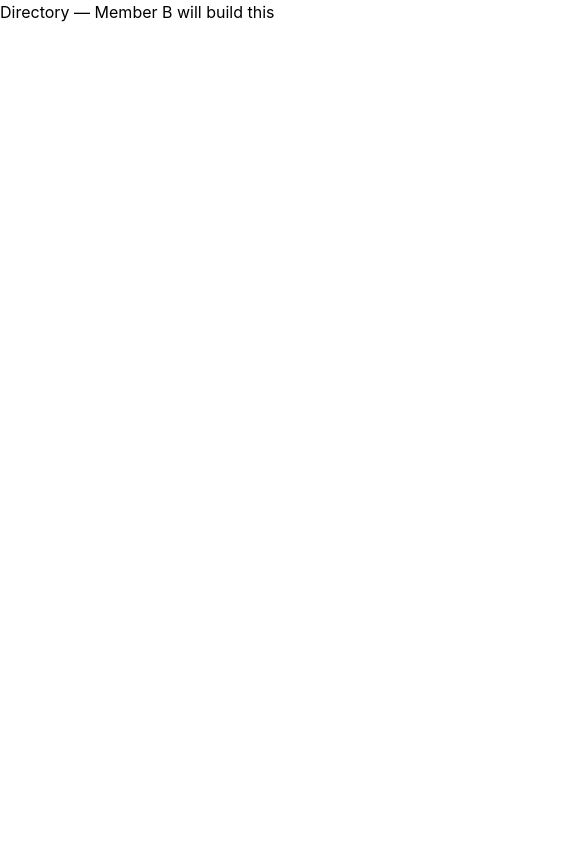
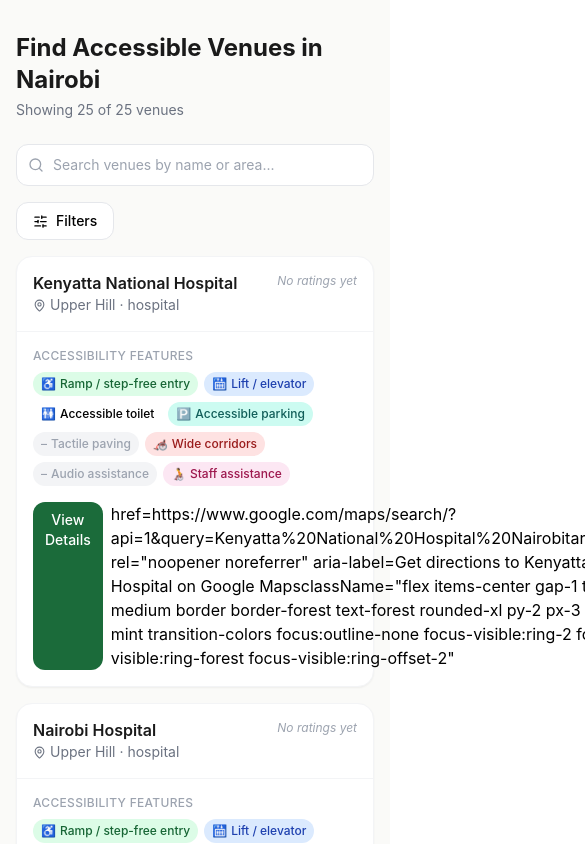
Before and after one commit to natasherr/accessmap-nairobi, a React (Vite) app: page /directory in a window 390 px wide. Shown: the top 844 px of the page, 585 px wide, since content can reach past the window. Built offline with nearby package versions, Linux system fonts and the light colour scheme.

Commit message:
feat: build Directory page with search,filters and venue Grid

```diff
--- a/src/pages/Directory.jsx
+++ b/src/pages/Directory.jsx
@@ -1,3 +1,178 @@
+import { useState, useMemo } from 'react'
+import { SlidersHorizontal } from 'lucide-react'
+import { useVenues } from '../hooks/useVenues'
+import { useReports } from '../hooks/useReports'
+import { filterVenues } from '../utils/filters'
+import SearchBar from '../components/SearchBar'
+import FilterSidebar, { DEFAULT_FILTERS } from '../components/FilterSidebar'
+import VenueCard from '../components/VenueCard'
+
+/**
+ * Directory
+ * Main venue listing page — rendered at route /directory
+ * Ties together SearchBar, FilterSidebar, and VenueCard.
+ *
+ * Data flow:
+ *  useVenues()  → venues array from localStorage
+ *  useReports() → reports array from localStorage
+ *  filterVenues(venues, reports, filters) → filtered + sorted results
+ *
+ * Member C: VenueCard links to /venue/:id — your VenueDetail reads id via useParams()
+ * Member D: This page is imported into App.jsx routing — no changes needed there
+ */
 export default function Directory() {
-  return <div>Directory — Member B will build this</div>
+  const { venues }   = useVenues()
+  const { reports }  = useReports()
+
+  // ── Filter state — keys must match filterVenues() in filters.js exactly ──
+  const [filters, setFilters] = useState(DEFAULT_FILTERS)
+
+  // ── Mobile: sidebar open/closed ──
+  const [sidebarOpen, setSidebarOpen] = useState(false)
+
+  // ── Run filtering + sorting — only recomputes when venues/reports/filters change ──
+  const filteredVenues = useMemo(
+    () => filterVenues(venues, reports, filters),
+    [venues, reports, filters]
+  )
+
+  // ── Active filter count for mobile badge ──
+  const activeFilterCount = [
+    filters.area !== 'All areas',
+    filters.badges.length > 0,
+    filters.minRating > 0,
+    filters.sortBy !== 'recent',
+  ].filter(Boolean).length
+
+  // ── Loading state — venues array is empty before localStorage loads ──
+  const isLoading = venues.length === 0
+
+  return (
+    <main className="min-h-screen bg-offwhite">
+      <div className="max-w-7xl mx-auto px-4 py-8 sm:px-6 lg:px-8">
+
+        {/* ── Page Header ── */}
+        <div className="mb-6">
+          <h1 className="text-2xl font-bold text-ink">
+            Find Accessible Venues in Nairobi
+          </h1>
+          <p className="text-sm text-gray-500 mt-1">
+            {isLoading
+              ? 'Loading venues...'
+              : `Showing ${filteredVenues.length} of ${venues.length} venues`
+            }
+          </p>
+        </div>
+
+        {/* ── Search bar — full width above layout ── */}
+        <div className="mb-4">
+          <SearchBar
+            value={filters.searchText}
+            onChange={val => setFilters(f => ({ ...f, searchText: val }))}
+          />
+        </div>
+
+        {/* ── Mobile: Filter toggle button ── */}
+        <div className="lg:hidden mb-4">
+          <button
+            type="button"
+            onClick={() => setSidebarOpen(prev => !prev)}
+            aria-expanded={sidebarOpen}
+            aria-controls="filter-sidebar"
+            className="flex items-center gap-2 text-sm font-medium
+                       border border-gray-200 bg-white rounded-xl px-4 py-2
+                       focus:outline-none focus-visible:ring-2
+                       focus-visible:ring-forest transition-colors"
+          >
+            <SlidersHorizontal size={15} aria-hidden="true" />
+            Filters
+            {activeFilterCount > 0 && (
+              <span
+                className="bg-forest text-white text-xs px-2 py-0.5 rounded-full"
+                aria-label={`${activeFilterCount} active filters`}
+              >
+                {activeFilterCount}
+              </span>
+            )}
+          </button>
+        </div>
+
+        {/* ── Main layout: sidebar + venue grid ── */}
+        <div className="lg:grid lg:grid-cols-[280px_1fr] lg:gap-6">
+
+          {/* ── Sidebar ── */}
+          <div
+            id="filter-sidebar"
+            className={`
+              mb-6 lg:mb-0
+              ${sidebarOpen ? 'block' : 'hidden'}
+              lg:block
+            `}
+          >
+            <div className="lg:sticky lg:top-6">
+              <FilterSidebar
+                filters={filters}
+                onChange={setFilters}
+              />
+            </div>
+          </div>
+
+          {/* ── Venue Grid ── */}
+          <div>
+            {/* Loading skeletons */}
+            {isLoading && (
+              <div className="grid grid-cols-1 sm:grid-cols-2 xl:grid-cols-3 gap-4">
+                {[1, 2, 3].map(n => (
+                  <div
+                    key={n}
+                    className="bg-white rounded-2xl border border-gray-100
+                               shadow-sm h-64 animate-pulse"
+                    aria-hidden="true"
+                  />
+                ))}
+              </div>
+            )}
+
+            {/* Empty state — filters returned nothing */}
+            {!isLoading && filteredVenues.length === 0 && (
+              <div className="flex flex-col items-center justify-center
+                              py-16 text-center">
+                <p className="text-4xl mb-3" aria-hidden="true">🔍</p>
+                <h2 className="text-base font-semibold text-ink mb-1">
+                  No venues match your filters
+                </h2>
+                <p className="text-sm text-gray-400 mb-4">
+                  Try adjusting your search or clearing some filters.
+                </p>
+                <button
+                  type="button"
+                  onClick={() => setFilters(DEFAULT_FILTERS)}
+                  className="text-sm font-medium bg-forest text-white
+                             rounded-xl px-5 py-2
+                             focus:outline-none focus-visible:ring-2
+                             focus-visible:ring-forest transition-colors
+                             hover:bg-green-800"
+                >
+                  Clear all filters
+                </button>
+              </div>
+            )}
+
+            {/* Venue cards grid */}
+            {!isLoading && filteredVenues.length > 0 && (
+              <div className="grid grid-cols-1 sm:grid-cols-2 xl:grid-cols-3 gap-4">
+                {filteredVenues.map(venue => (
+                  <VenueCard
+                    key={venue.id}
+                    venue={venue}
+                    reports={reports.filter(r => r.venueId === venue.id)}
+                  />
+                ))}
+              </div>
+            )}
+          </div>
+        </div>
+      </div>
+    </main>
+  )
 }
```
